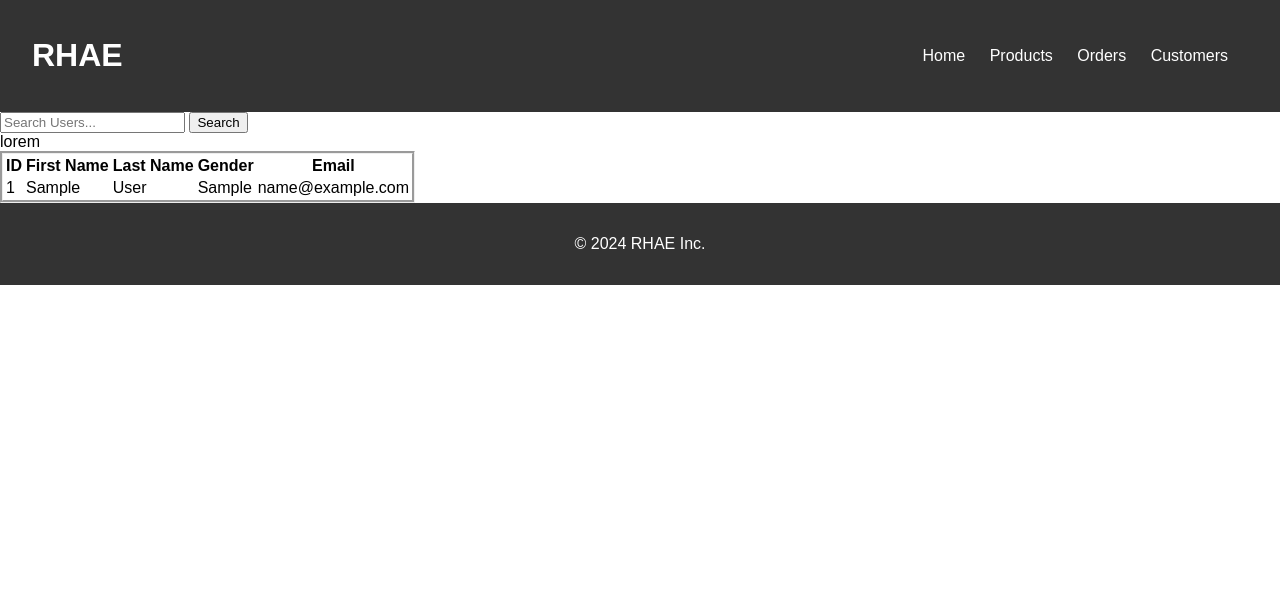
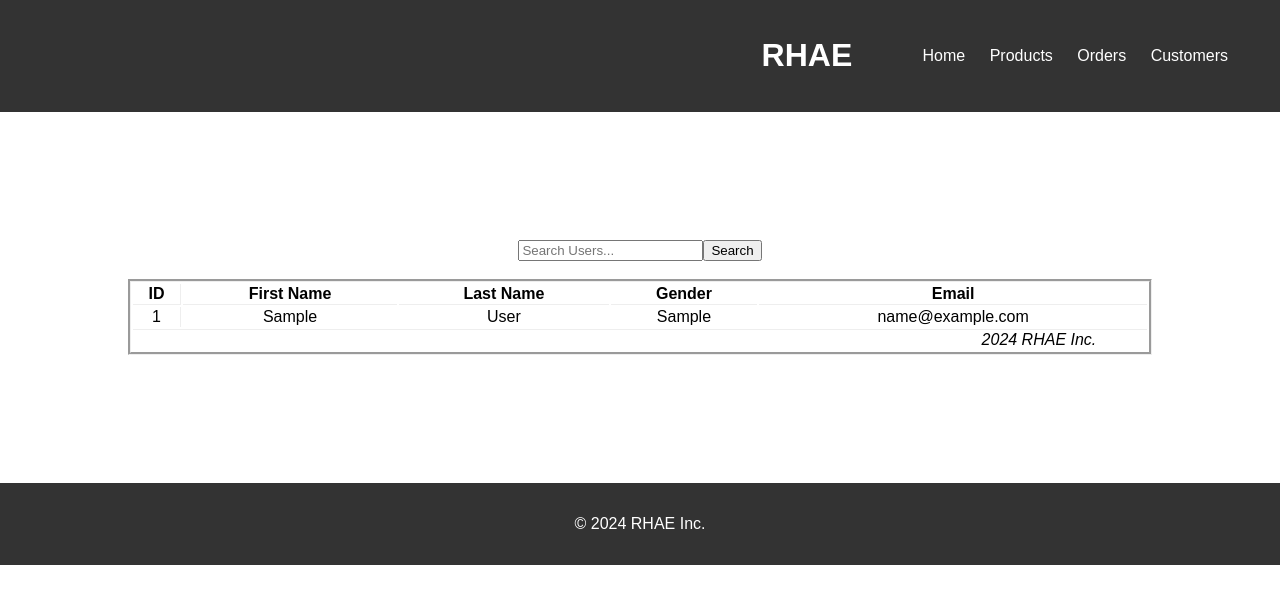
Before and after one commit to adea-gerguri/UEBII23_24_GR10, a PHP site: page /customers.php in a window 1280 px wide. Shown: the top 595 px of the page. Run offline with PHP 8.4, Linux system fonts and the light colour scheme; tables that the repository leaves empty or names only in its code hold one stand-in row (values such as "Sample post"); data that the repository does not hold is empty.

Commit message:
style per customers table & table footer, gjithashtu offset i logos n header

```diff
--- a/AdminSide/HeaderFooter/header/header.php
+++ b/AdminSide/HeaderFooter/header/header.php
@@ -1,5 +1,5 @@
 <header class="header">
-    <div class="logo, navigation">
+    <div class="logo, navigation" style="margin-left: 60%;">
         <a href="../index/index.php">
             <h1>RHAE</h1>
         </a>
--- a/AdminSide/customers/customers.php
+++ b/AdminSide/customers/customers.php
@@ -6,6 +6,35 @@
     <meta name="viewport" content="width=device-width, initial-scale=1.0">
     <link rel="stylesheet" href="../index/index-style.css">
     <title>Document</title>
+    <style>
+        table{
+            width: 80%;
+            margin: 10%;
+            margin-top: 0%;
+        }
+        table thead th{
+            border-bottom: 1px groove;
+        }
+        table tbody tr td {
+            text-align: center;
+        }
+        tfoot tr td{
+            text-align: right;
+            border-top: 1px groove;
+            padding-right: 5%;
+            font-style: italic;
+        }
+        .tableDataId{
+            border-right: 1px groove;
+        }
+        form{
+            margin-top: 10%;
+            display: flex;
+            justify-content: center;
+            align-content: center;
+
+        }
+    </style>
 </head>
 
 <body>
@@ -15,14 +44,15 @@
     include "../dbConn/objects.php";
     define("self_path", $_SERVER["PHP_SELF"]);
     ?>
-    <div>
+    <div id="customersContainer">
         <form action="<?= self_path ?>" method="post">
             <input type="text" placeholder="Search Users..." name="searchTerm">
             <button type="submit">Search</button>
         </form>
+        <br>
         <table style="border: groove;">
             <thead>
-                <th>ID</th>
+                <th style="border-right: 1px groove;">ID</th>
                 <th>First Name</th>
                 <th>Last Name</th>
                 <th>Gender</th>
@@ -49,7 +79,7 @@
                         if ($rezultati) {
                             foreach($rezultati as $row) {
                                 echo "<tr>";
-                                echo "<td>" . $row["id"] . "</td>";
+                                echo "<td class='tableDataId'>" . $row["id"] . "</td>";
                                 echo "<td>" . $row["firstName"] . "</td>";
                                 echo "<td>" . $row["lastName"] . "</td>";
                                 echo "<td>" . $row["gender"] . "</td>";
@@ -71,7 +101,9 @@
             </tbody>
 
             <tfoot>
-                lorem
+                <tr>
+                    <td colspan="5">2024 RHAE Inc.</td>
+                </tr>
             </tfoot>
         </table>
     </div>
```
